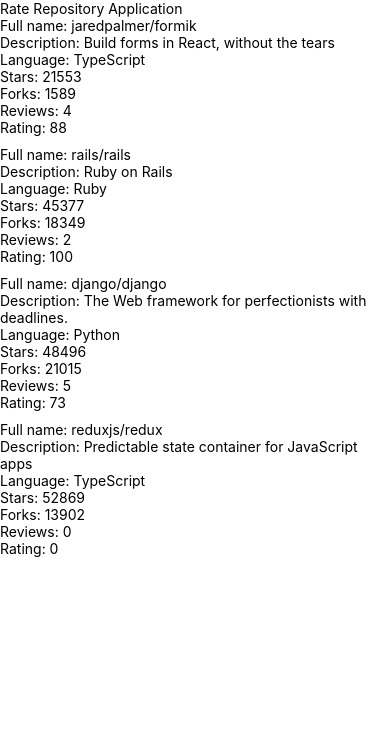
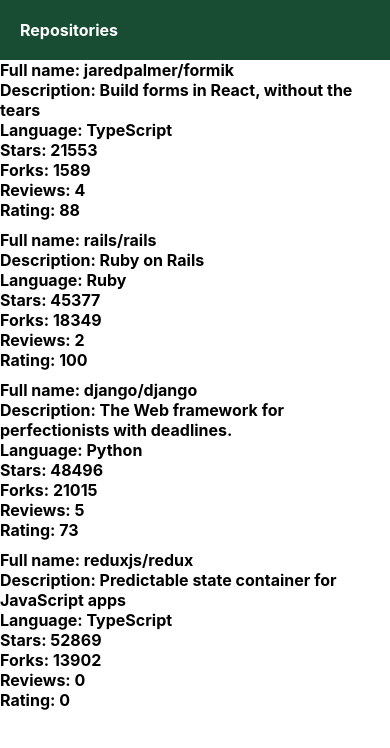
Before and after one commit to Pfurr/fullstackopen-part10, a React Native app: screen / in a window 390 px wide. Shown: the top 748 px of the page. Built offline with nearby package versions, Linux system fonts and the light colour scheme.

Commit message:
Exercise 10.4: the app bar

```diff
--- /dev/null
+++ b/src/components/AppBar.jsx
@@ -0,0 +1,37 @@
+import React from 'react';
+import { StyleSheet, View, Text, Pressable } from 'react-native';
+import Constants from 'expo-constants';
+import theme from '../themes';
+
+const styles = StyleSheet.create({
+    container : {
+        paddingTop: Constants.statusBarHeight,
+        backgroundColor: theme.colors.primary
+    },
+    appBarTab: {
+        padding: 20,
+        fontSize: 16,
+        color: "white",
+        fontWeight: "bold",
+        backgroundColor: theme.colors.primary
+    }
+});
+
+const AppBarTab = ({ children }) => {
+    return (
+        <Pressable>
+            <Text style={styles.appBarTab}>{children}</Text>
+        </Pressable>
+    );
+};
+
+const AppBar = () => {
+    const appBarStyles = [styles.container];
+    return (
+        <View style={appBarStyles}>
+            <AppBarTab>Repositories</AppBarTab>
+        </View>
+    );
+};
+
+export default AppBar;
--- a/src/components/Main.jsx
+++ b/src/components/Main.jsx
@@ -1,11 +1,10 @@
 import React from 'react';
-import Constants from 'expo-constants';
-import { Text, StyleSheet, View } from 'react-native';
+import { StyleSheet, View } from 'react-native';
 import RepositoryList from './RepositoryList';
+import AppBar from './AppBar';
 
 const styles = StyleSheet.create({
   container: {
-    marginTop: Constants.statusBarHeight,
     flexGrow: 1,
     flexShrink: 1,
   },
@@ -13,10 +12,10 @@
 
 const Main = () => {
   return (
-    <View style={styles.container}>
-      <Text>Rate Repository Application</Text>
-      <RepositoryList/>
-    </View>
+        <View style={styles.container}>
+            <AppBar></AppBar>
+            <RepositoryList/>
+        </View>
   );
 };
 
--- a/src/components/RepositoryItem.jsx
+++ b/src/components/RepositoryItem.jsx
@@ -1,17 +1,28 @@
 import React from 'react';
-import { Text } from 'react-native';
+import { Text, StyleSheet } from 'react-native';
+
+const styles = StyleSheet.create({
+    text: {
+        fontSize: 16,
+        fontWeight: "bold"
+    }
+});
+
+const ItemText = ({ children }) => {
+    return <Text style={styles.text}>{children}</Text>;
+};
 
 const RepositoryItem = ({ item }) => {
 
     return (
     <>
-        <Text>Full name: {item.fullName}</Text>
-        <Text>Description: {item.description}</Text>
-        <Text>Language: {item.language}</Text>
-        <Text>Stars: {item.stargazersCount}</Text>
-        <Text>Forks: {item.forksCount}</Text>
-        <Text>Reviews: {item.reviewCount}</Text>
-        <Text>Rating: {item.ratingAverage}</Text>
+        <ItemText>Full name: {item.fullName}</ItemText>
+        <ItemText>Description: {item.description}</ItemText>
+        <ItemText>Language: {item.language}</ItemText>
+        <ItemText>Stars: {item.stargazersCount}</ItemText>
+        <ItemText>Forks: {item.forksCount}</ItemText>
+        <ItemText>Reviews: {item.reviewCount}</ItemText>
+        <ItemText>Rating: {item.ratingAverage}</ItemText>
     </>
     );
 };
--- /dev/null
+++ b/src/themes.js
@@ -0,0 +1,7 @@
+const theme = {
+  colors: {
+    primary: "#194D33"
+  }
+};
+
+export default theme;
```
